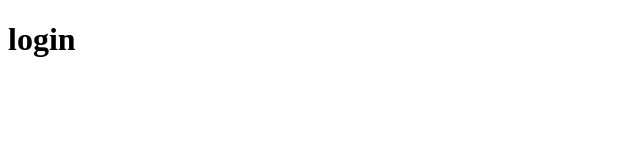
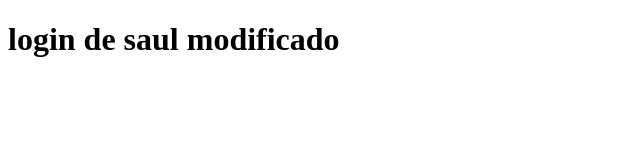
Before and after one commit to rigox100/cecy-dual, a plain HTML site: page login.html in a window 1280 px wide. Shown: the whole page, without its empty margins (0-640 px from the left). Drawn offline with Linux system fonts and the light colour scheme.

Commit message:
modifique el login en la rama de saul

```diff
--- a/login.html
+++ b/login.html
@@ -1,11 +1,14 @@
 <!DOCTYPE html>
 <html lang="en">
+
 <head>
     <meta charset="UTF-8">
     <meta name="viewport" content="width=device-width, initial-scale=1.0">
     <title>Login</title>
 </head>
+
 <body>
-    <h1>login</h1>
+    <h1>login de saul modificado</h1>
 </body>
+
 </html>
```
